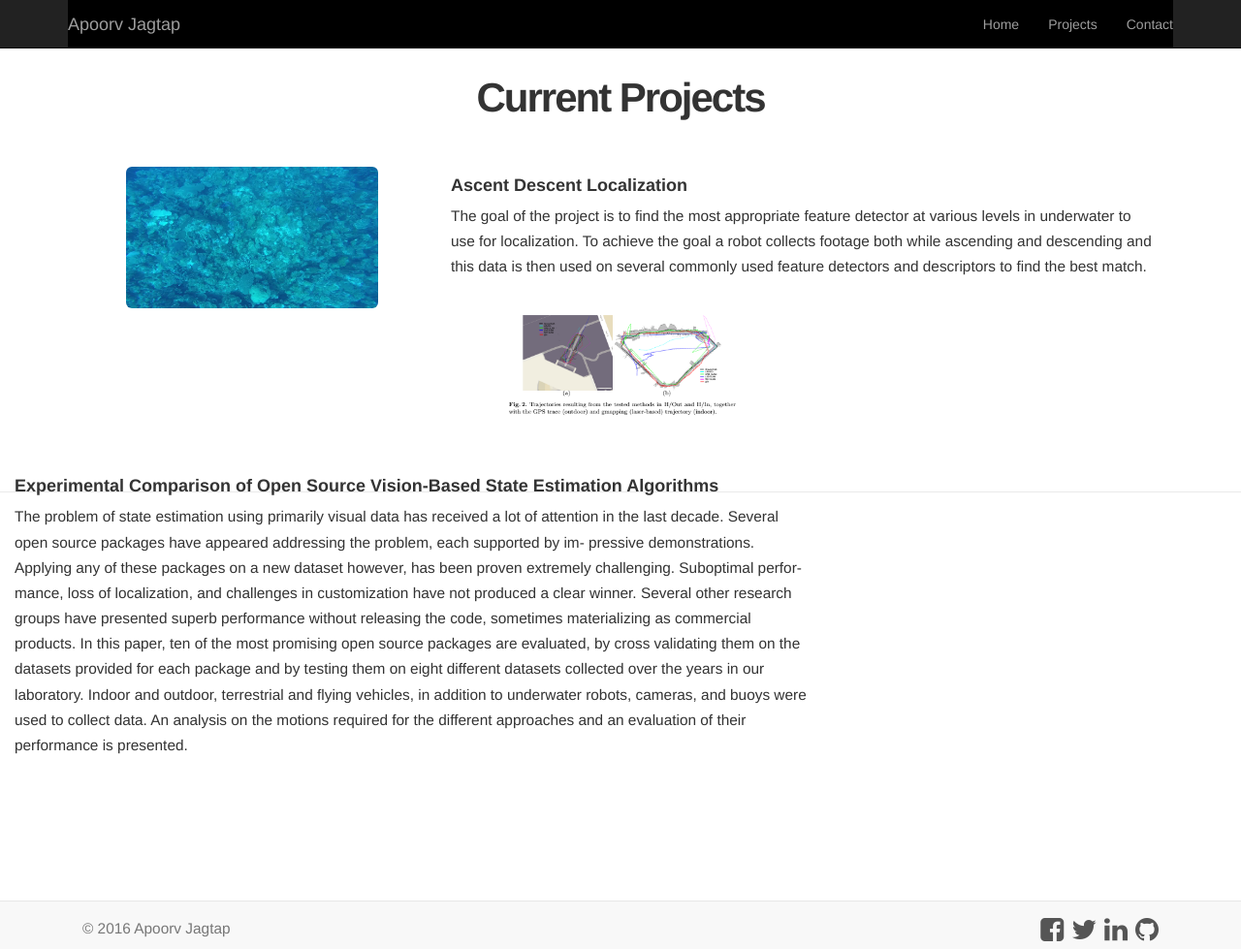
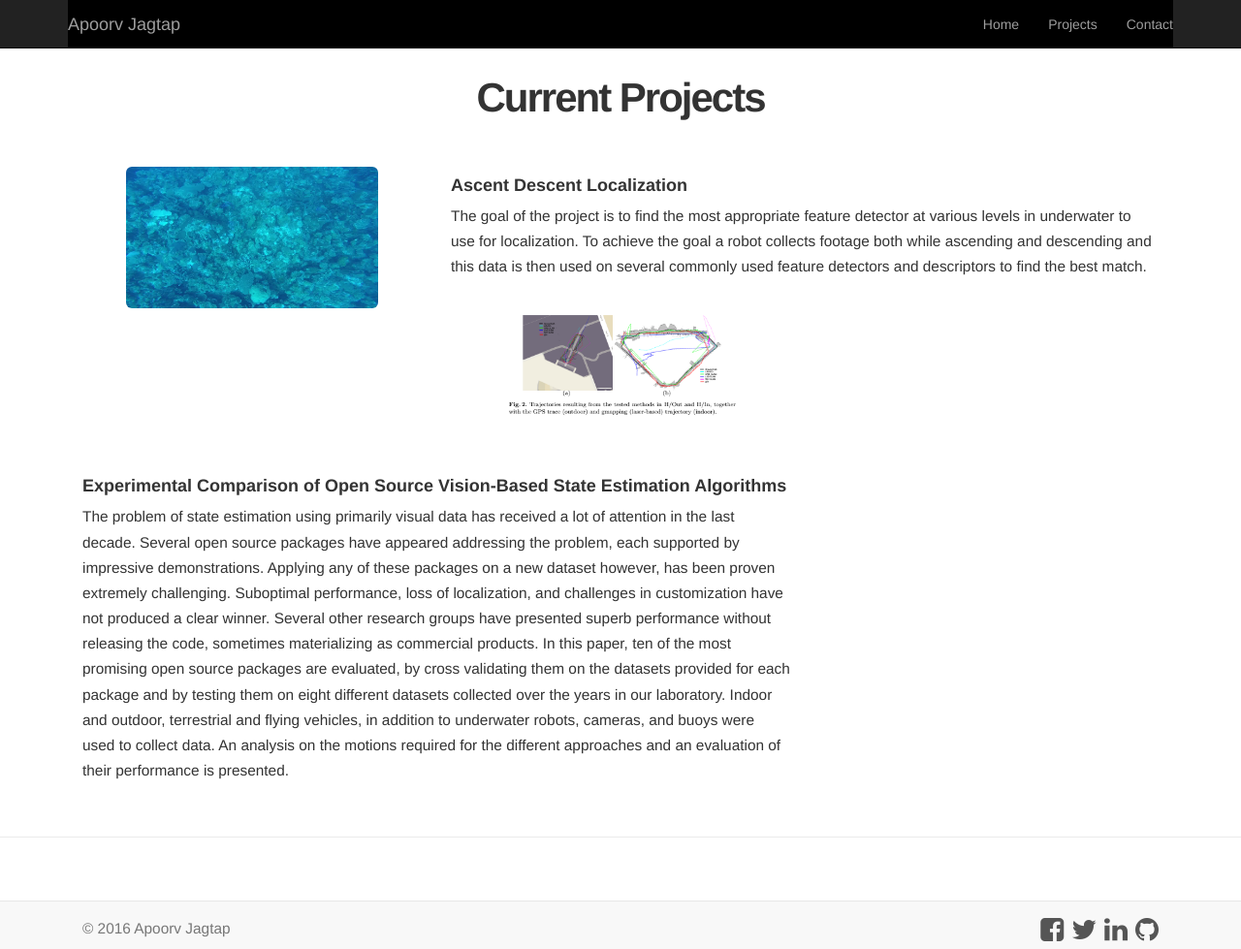
Before and after one commit to apoorv98/apoorv98.github.io, a Jekyll site: the page built from research/index.html, in a window 1280 px wide and 979 px high. Shown: the whole window at 97% size. Built offline with Jekyll 4.4.1, drawn with Linux system fonts in a browser that asks for light colours; nearby versions of some CDN libraries.

Commit message:
fixed alignment

```diff
--- a/research/index.html
+++ b/research/index.html
@@ -23,33 +23,18 @@ title: Apoorv Jagtap | Research
 <div class="col-md-4" style='margin-top:20px'>
   <div class="imgAbt">
     <img style = 'margin: auto' width="260" height="260" class="img-responsive img-rounded" src="/images/est_comp.png" />
-    </div>
   </div>
 </div>
 <div class="col-md-8" style='margin-top:20px'>
   <h4>Experimental Comparison of Open Source Vision-Based State Estimation Algorithms</h4>
-  <p>The problem of state estimation using primarily visual data
-has received a lot of attention in the last decade. Several open source
-packages have appeared addressing the problem, each supported by im-
-pressive demonstrations. Applying any of these packages on a new dataset
-however, has been proven extremely challenging. Suboptimal perfor-
-mance, loss of localization, and challenges in customization have not
-produced a clear winner. Several other research groups have presented
-superb performance without releasing the code, sometimes materializing
-as commercial products. In this paper, ten of the most promising open
-source packages are evaluated, by cross validating them on the datasets
-provided for each package and by testing them on eight different datasets
-collected over the years in our laboratory. Indoor and outdoor, terrestrial
-and flying vehicles, in addition to underwater robots, cameras, and buoys
-were used to collect data. An analysis on the motions required for the
-different approaches and an evaluation of their performance is presented.</p>
+  <p>The problem of state estimation using primarily visual data has received a lot of attention in the last decade. Several open source packages have appeared addressing the problem, each supported by impressive demonstrations. Applying any of these packages on a new dataset however, has been proven extremely challenging. Suboptimal performance, loss of localization, and challenges in customization have not produced a clear winner. Several other research groups have presented superb performance without releasing the code, sometimes materializing as commercial products. In this paper, ten of the most promising open source packages are evaluated, by cross validating them on the datasets provided for each package and by testing them on eight different datasets collected over the years in our laboratory. Indoor and outdoor, terrestrial and flying vehicles, in addition to underwater robots, cameras, and buoys were used to collect data. An analysis on the motions required for the different approaches and an evaluation of their performance is presented.</p>
   <!-- <h5>Related work</h5>
   <ul class='pubs'>
   <li> Y. Yang, E. Klavins. <b>Design and analysis of a plant hormone induced oscillator in yeast</b>. Abstract and talk, <a href='http://www.csh-asia.org/2014meetings/Synthesi.html' target="_blank"><i>CSHA Synthetic Biology</i></a>, Suzhou, China, 2014. <a href='http://www.csh-asia.org/photos/14synthesi/index.htm' target="_blank"><span class="glyphicon glyphicon-link"></span></a>
   </li>
   </ul> -->
 </div>
-
+</div>
 <!--<div class="col-md-4" style='margin-top:20px'>
   <div class="imgAbt">
     <img style = 'margin: auto' width="260" height="260" class="img-responsive img-rounded" src="/images/aquarium_ecoli.png" />
```
